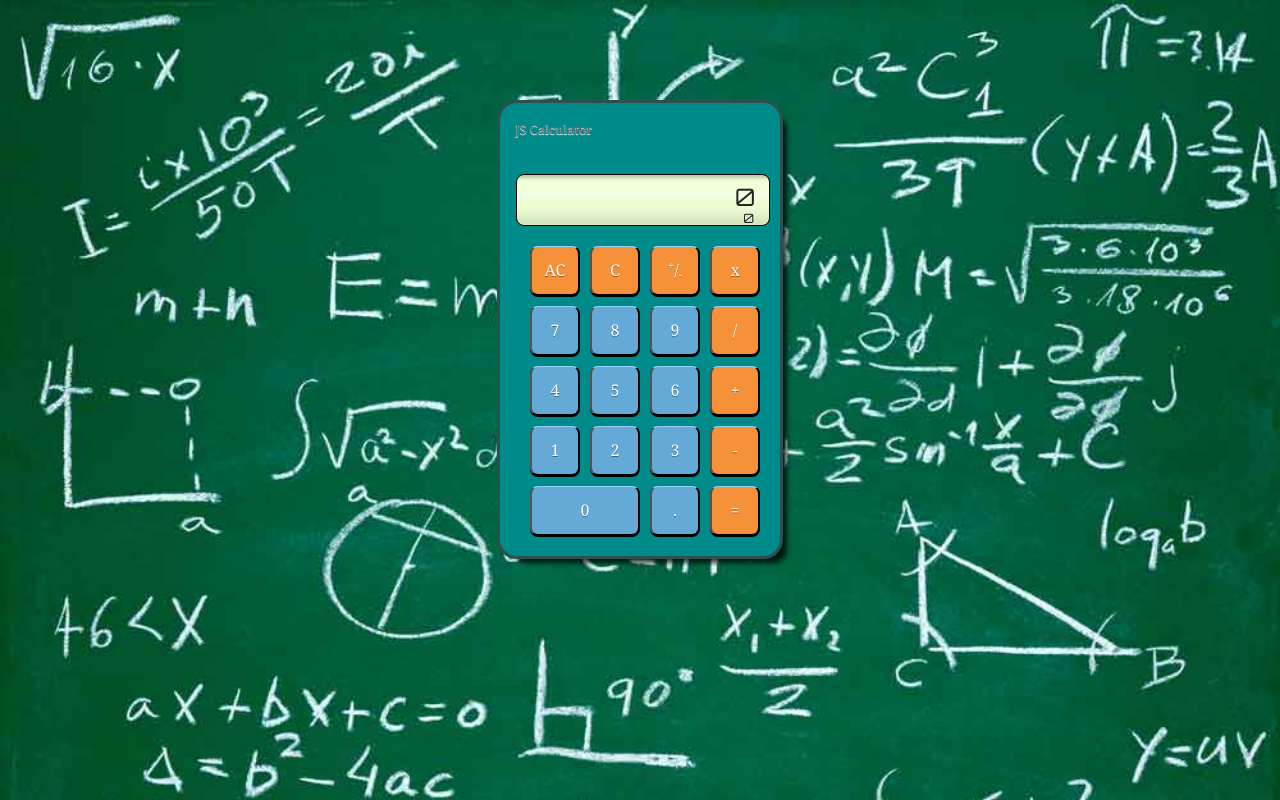
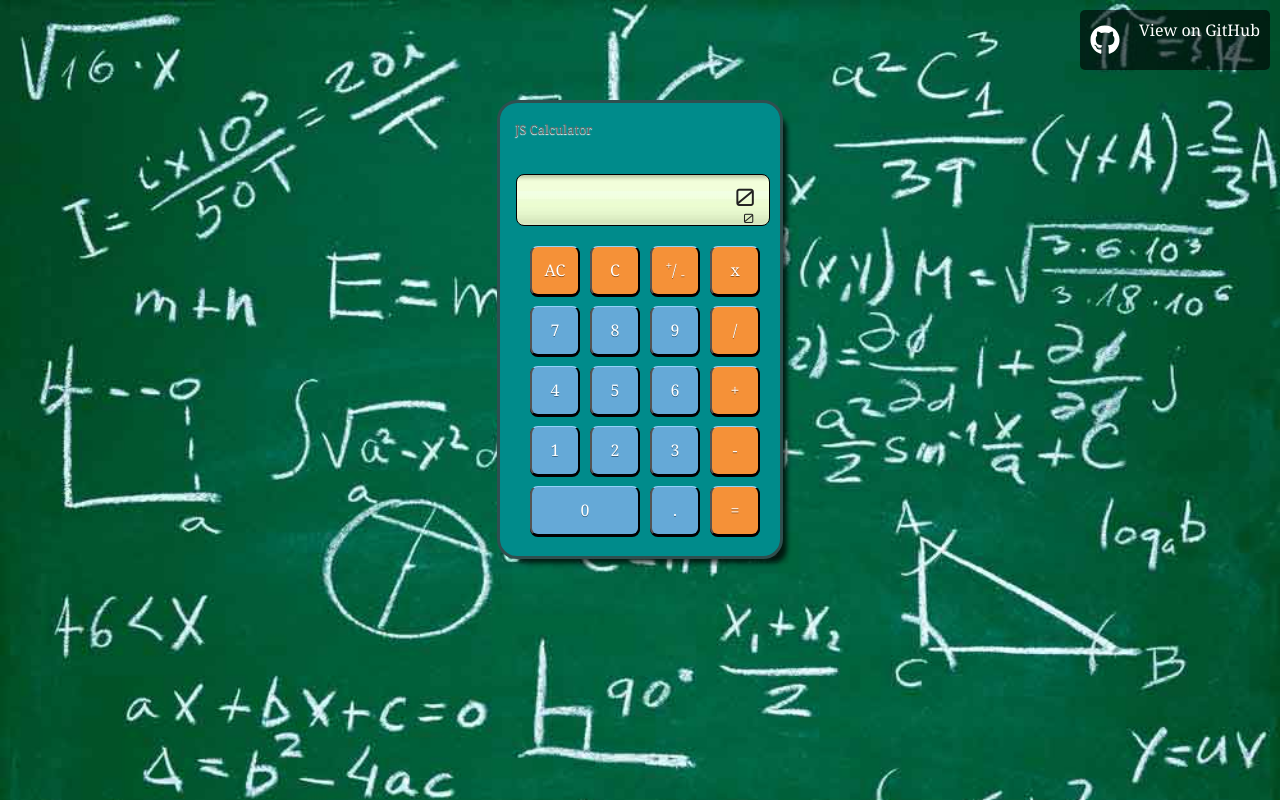
Before and after one commit to julianleahy/calculator, a plain HTML site: page index.html in a window 1280 px wide. Drawn offline with nearby package versions, Linux system fonts and the light colour scheme.

Commit message:
add link to github

```diff
--- a/css/main.css
+++ b/css/main.css
@@ -112,6 +112,7 @@ textarea {
     border-radius: 20px;
     box-shadow: 10px 10px 5px -6px rgba(0, 0, 0, 0.75);
 }
+
 .calculator .logo {
     position: relative;
     font-size: .8em;
@@ -132,12 +133,14 @@ textarea {
     margin: 40px 16px 15px;
     overflow: hidden;
 }
+
 .display .output {
     position: absolute;
     font-size: 1.5em;
     top: -18px;
     right: 14px;
 }
+
 .display .chain {
     position: absolute;
     font-size: .8em;
@@ -156,6 +159,7 @@ textarea {
     color: #ffffff;
     border-top: 1px solid #96d1f8;
     background: #f59138;
+
     /* For browsers that do not support gradients */
     background: #f59138;
     border-radius: 8px;
@@ -168,15 +172,18 @@ textarea {
     outline: none;
     margin: 5px;
 }
+
 button:hover {
     cursor: pointer;
 }
+
 button:active {
     outline: none;
 }
 
 button.numerical {
     background: #65a9d7;
+
     /* For browsers that do not support gradients */
     background: linear-gradient(top, #3e779d, #65a9d7);
 }
@@ -185,6 +192,52 @@ textarea {
     width: 110px;
 }
 
+/* Git Link */
+.git-wrap {
+    position: fixed;
+    top: 10px;
+    right: 10px;
+    height: 40px;
+    line-height: 40px;
+    width: 170px;
+    background-color: rgba(0, 0, 0, 0.6);
+    padding: 10px;
+    border-radius: 5px;
+}
+
+.git-hub {
+    position: absolute;
+    top: 0;
+    right: 10px;
+}
+
+.git-hub > a {
+    color: #fff;
+    text-decoration: none;
+}
+
+.git-hub > a:before {
+    content: "";
+    position: absolute;
+    width: 100%;
+    height: 2px;
+    bottom: 0;
+    left: 0;
+    background-color: #fff;
+    visibility: hidden;
+    transform: scaleX(0);
+    transition: all 0.3s ease-in-out 0s;
+}
+
+.git-hub > a:hover:before {
+    visibility: visible;
+    transform: scaleX(1);
+}
+
+.git-logo {
+    color: #fff;
+    font-size: 30px;
+}
 
 /* ==========================================================================
    Helper classes
@@ -284,10 +337,7 @@ textarea {
     /* Style adjustments for viewports that meet the condition */
 }
 
-@media print,
-       (-webkit-min-device-pixel-ratio: 1.25),
-       (min-resolution: 1.25dppx),
-       (min-resolution: 120dpi) {
+@media print, (-webkit-min-device-pixel-ratio: 1.25), (min-resolution: 1.25dppx), (min-resolution: 120dpi) {
     /* Style adjustments for high resolution devices */
 }
 
@@ -334,6 +384,7 @@ textarea {
     pre {
         white-space: pre-wrap !important;
     }
+
     pre,
     blockquote {
         border: 1px solid #999;
--- a/index.html
+++ b/index.html
@@ -1,5 +1,6 @@
 <!doctype html>
 <html class="no-js" lang="">
+
 <head>
   <meta charset="utf-8">
   <meta http-equiv="x-ua-compatible" content="ie=edge">
@@ -13,7 +14,10 @@
 
   <link rel="stylesheet" href="css/normalize.css">
   <link rel="stylesheet" href="css/main.css">
+
+  <script defer src="https://use.fontawesome.com/releases/v5.0.6/js/all.js"></script>
 </head>
+
 <body>
   <!--[if lte IE 9]>
             <p class="browserupgrade">You are using an <strong>outdated</strong> browser. Please <a href="https://browsehappy.com/">upgrade your browser</a> to improve your experience and security.</p>
@@ -33,7 +37,10 @@
       <section>
         <button class="allClear">AC</button>
         <button class="clear">C</button>
-                  <button class="sign"><sup>+</sup>/<sub>-</sub></button>
+        <button class="sign">
+          <sup>+</sup>/
+          <sub>-</sub>
+        </button>
         <button class="operator">x</button>
       </section>
 
@@ -66,9 +73,20 @@
 
     </div>
 
+    <div class="git-wrap">
+      <div class="git-logo">
+        <i class="fab fa-github" id="github"></i>
+      </div>
+      <div class="git-hub">
+        <a href="https://github.com/julianleahy/calculator">View on GitHub</a>
+      </div>
     </div>
 
-        <script src="https://code.jquery.com/jquery-3.3.1.min.js" integrity="sha256-FgpCb/KJQlLNfOu91ta32o/NMZxltwRo8QtmkMRdAu8=" crossorigin="anonymous"></script>
+  </div>
+
+  <script src="https://code.jquery.com/jquery-3.3.1.min.js" integrity="sha256-FgpCb/KJQlLNfOu91ta32o/NMZxltwRo8QtmkMRdAu8="
+    crossorigin="anonymous"></script>
   <script src="js/main.js"></script>
 </body>
+
 </html>
```
Lines whose indentation alone changed are shown as unchanged.
